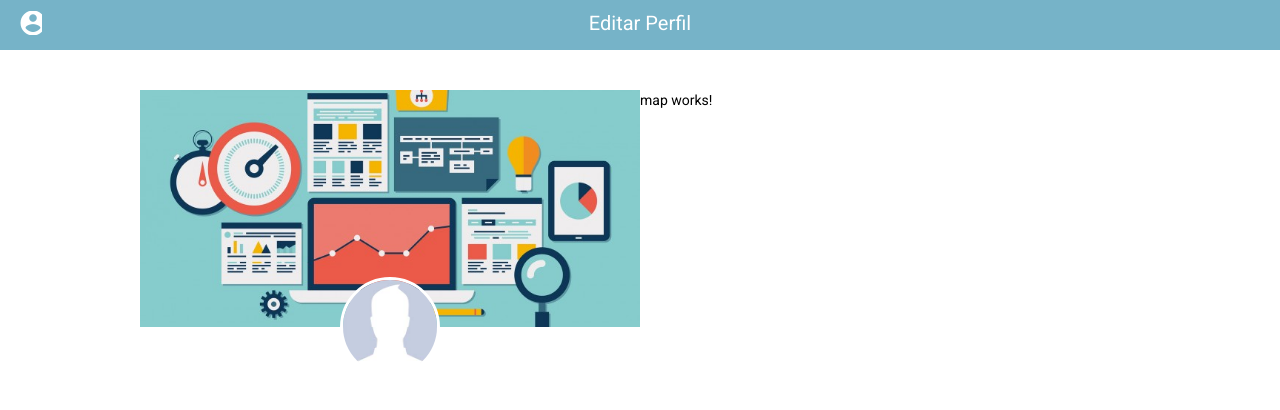
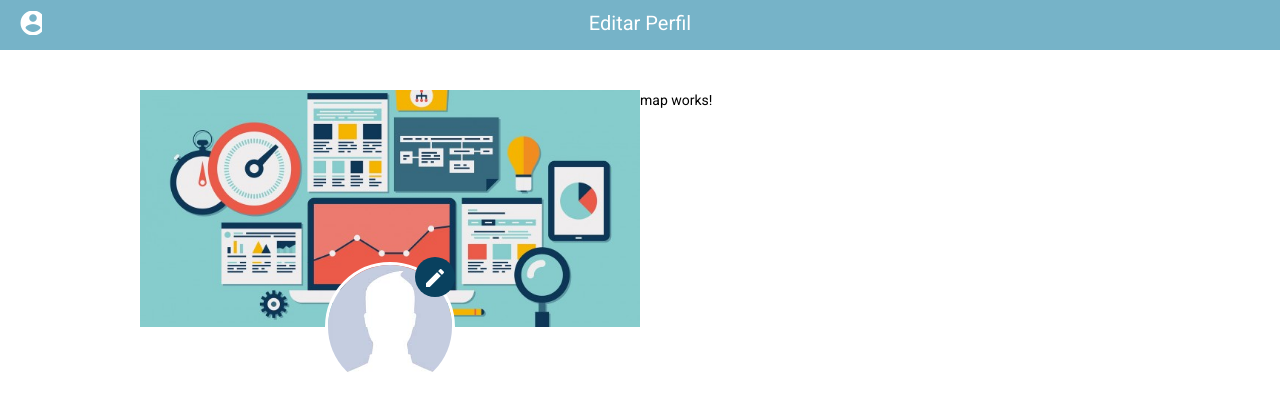
Before and after one commit to Rosslynn/prueba-tecnica, an Angular app: page /user/profile in a window 1280 px wide. Shown: the top 410 px of the page. Built offline with nearby package versions, Linux system fonts and the light colour scheme.

Commit message:
estilos input file cambiados

```diff
--- a/src/app/user/components/form-profile/form-profile.component.css
+++ b/src/app/user/components/form-profile/form-profile.component.css
@@ -1,7 +1,3 @@
-.header-form {
-  position: relative !important;
-}
-
 .user-image {
   width: 100%;
   position: relative;
@@ -10,18 +6,26 @@
 }
 
 .img-container {
-  width: 100px;
+  width: 130px;
   text-align: center !important;
-  cursor: pointer;
-
+  position: relative;
 }
 
 .img-container img {
   position: relative;
-  top: -50px;
+  top: -65px;
   width: 100%;
   border: 3px solid #fff;
   text-align: center;
   vertical-align: top;
   border-radius: 100%;
 }
+
+.img-container .btn-edit {
+  position: absolute;
+  top: -70px;
+  right: -0px;
+  background-color: rgb(9 65 95);
+  color: #fff;
+  z-index: 9999999999999;
+}
--- a/src/app/user/components/form-profile/form-profile.component.html
+++ b/src/app/user/components/form-profile/form-profile.component.html
@@ -1,14 +1,9 @@
-<div fxLayout="row" class="header-form">
-  <img style="width: 100%;" class="background-form" src="../../../../assets/1.jpg">
-</div>
 <div fxLayout="row" class="user-image">
   <input type="file" fxHide #photoInput (change)="onPhotoSelected($event)">
-  <div class="img-container" (click)="photoInput.click()">
+  <div class="img-container">
+    <button mat-icon-button class="btn-edit" (click)="photoInput.click()">
+      <mat-icon>edit</mat-icon>
+    </button>
     <img [src]="photoSelected || '../../../../assets/no-pp.jpg'">
   </div>
 </div>
-<div fxLayout="row">
-  <form>
-
-  </form>
-</div>
--- a/src/app/user/components/form-profile/form-profile.component.ts
+++ b/src/app/user/components/form-profile/form-profile.component.ts
@@ -18,6 +18,10 @@ export class FormProfileComponent implements OnInit {
   ngOnInit(): void {
   }
 
+  /**
+   * Función que recibe el archivo de imagen y lo transforma para previsualizarlo en el front-end
+   * @param photo - Archivo tipo file
+   */
   onPhotoSelected(photo: any) {
     if (photo.target.files && photo.target.files[0]) {
       const { type } = photo.target.files[0]
--- a/src/app/user/pages/profile/profile.component.html
+++ b/src/app/user/pages/profile/profile.component.html
@@ -1,7 +1,17 @@
-<div fxLayout="row wrap" class="profile-container">
+<div fxLayout="row wrap" fxLayout.lt-sm="column wrap" class="profile-container">
 
   <div fxFlex>
+    <div fxLayout="row" class="header-form">
+      <img style="width: 100%;" class="background-form" src="../../../../assets/1.jpg">
+    </div>
+    <!-- Componente subir imagen reutilizable -->
     <app-form-profile></app-form-profile>
+
+    <div fxLayout="row">
+      <form>
+
+      </form>
+    </div>
   </div>
 
   <div fxFlex>
```
